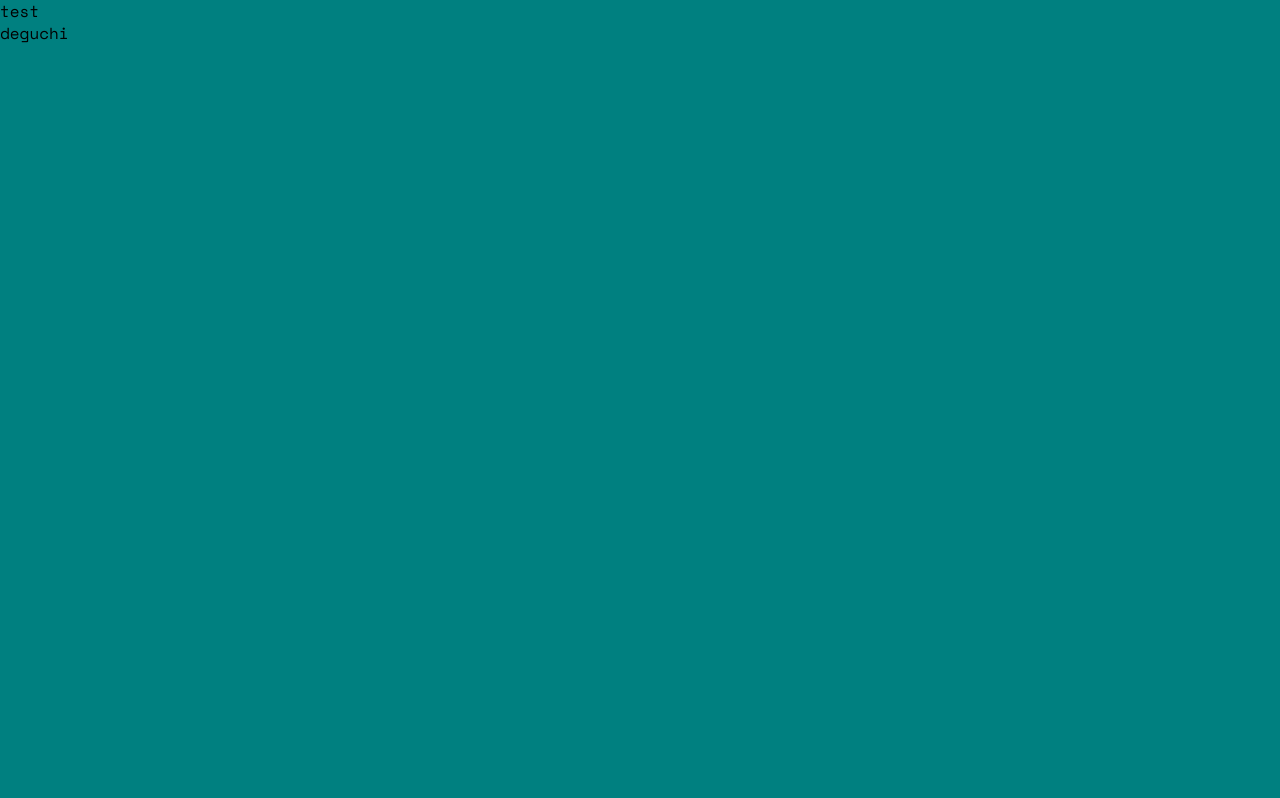
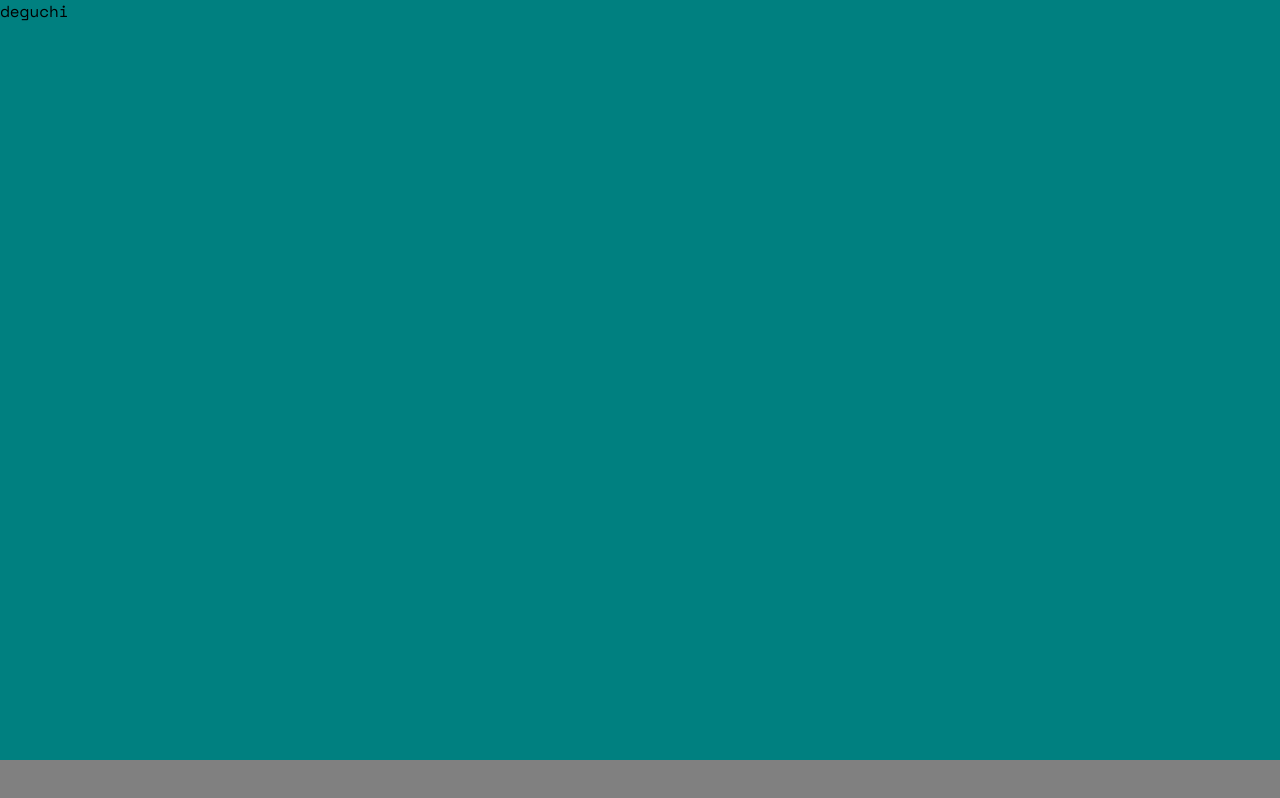
Before and after one commit to deguchi37458/windows95, a Vue app: page / in a window 1280 px wide. Built offline with nearby package versions, Linux system fonts and the light colour scheme.

Commit message:
update taskbar

```diff
--- a/src/components/taskbar.vue
+++ b/src/components/taskbar.vue
@@ -1,3 +1,16 @@
 <template>
-  <h3>test</h3>
+  <div class="taskbar">
+
+  </div>
 </template>
+
+<style scoped>
+.taskbar {
+  position: fixed;
+  bottom: 0;
+  left: 0;
+  width: 100%;
+  height: 40px;
+  background-color: gray;
+}
+</style>
```
